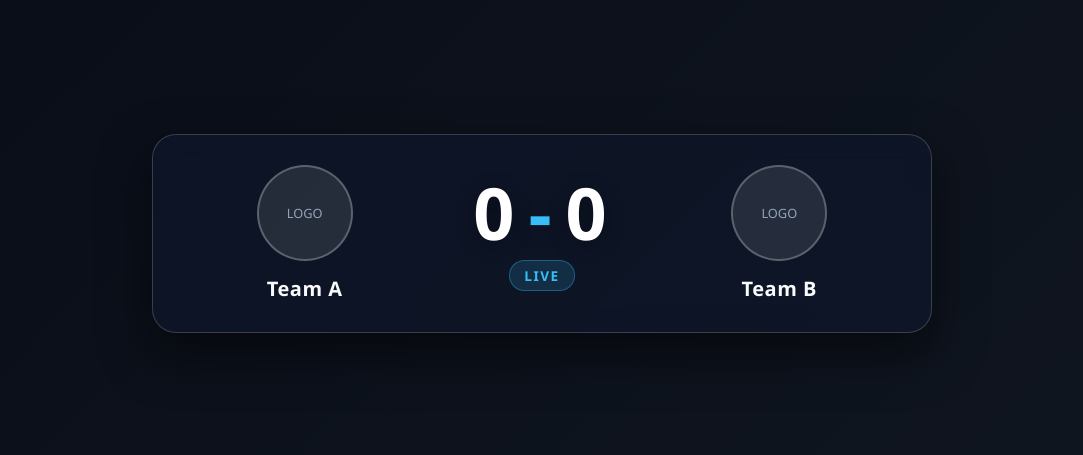
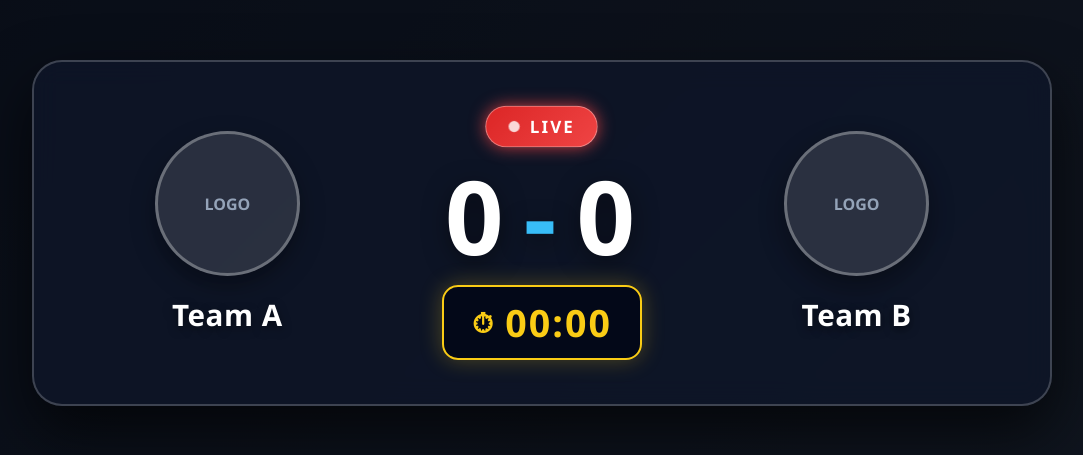
Before and after one commit to skmahinkarim-beep/brbsportsbangla, a plain HTML site: page index.html in a window 1280 px wide. Shown: the part 167-622 px from the top of the page, without its empty margins (98-1181 px from the left). Drawn offline with Linux system fonts and the light colour scheme; no server answers.

Commit message:
Enhance scoreboard layout and add live timer
Updated styles for scoreboard and team elements, added live badge and timer functionality.

```diff
--- a/index.html
+++ b/index.html
@@ -33,7 +33,7 @@
       content: "";
       position: fixed;
       inset: 0;
-      background: rgba(0, 0, 0, 0.45);
+      background: rgba(0, 0, 0, 0.48);
       z-index: 0;
     }
 
@@ -44,35 +44,36 @@
       align-items: center;
       justify-content: space-between;
       width: 100%;
-      max-width: 780px;
-      background: rgba(15, 23, 42, 0.72);
-      backdrop-filter: blur(12px);
-      border: 1px solid rgba(255, 255, 255, 0.18);
-      border-radius: 24px;
-      padding: 30px 40px;
-      box-shadow: 0 20px 50px rgba(0, 0, 0, 0.55);
+      max-width: 1020px;
+      background: rgba(15, 23, 42, 0.78);
+      backdrop-filter: blur(14px);
+      border: 2px solid rgba(255, 255, 255, 0.2);
+      border-radius: 30px;
+      padding: 44px 52px;
+      box-shadow: 0 25px 60px rgba(0, 0, 0, 0.65);
     }
 
     .team {
       display: flex;
       flex-direction: column;
       align-items: center;
-      gap: 14px;
-      width: 32%;
+      gap: 18px;
+      width: 31%;
       text-align: center;
     }
 
     .logo-box {
-      width: 96px;
-      height: 96px;
+      width: 145px;
+      height: 145px;
       border-radius: 50%;
-      background: rgba(255, 255, 255, 0.1);
-      border: 2px solid rgba(255, 255, 255, 0.25);
+      background: rgba(255, 255, 255, 0.12);
+      border: 3px solid rgba(255, 255, 255, 0.3);
       display: flex;
       align-items: center;
       justify-content: center;
       overflow: hidden;
-      padding: 8px;
+      padding: 12px;
+      box-shadow: 0 10px 25px rgba(0, 0, 0, 0.35);
     }
 
     .logo-box img {
@@ -83,16 +84,18 @@
     }
 
     .logo-placeholder {
-      font-size: 0.8rem;
+      font-size: 1rem;
+      font-weight: 700;
       color: #94a3b8;
     }
 
     .team-name {
-      font-size: 1.25rem;
-      font-weight: 700;
+      font-size: 1.85rem;
+      font-weight: 800;
       letter-spacing: 0.5px;
-      color: #f8fafc;
+      color: #ffffff;
       word-break: break-word;
+      text-shadow: 0 3px 10px rgba(0, 0, 0, 0.5);
     }
 
     .score-section {
@@ -100,52 +103,128 @@
       flex-direction: column;
       align-items: center;
       justify-content: center;
-      width: 36%;
+      gap: 18px;
+      width: 38%;
     }
 
+    /* লাল ও ধপধপ করা LIVE ব্যাজ */
+    .live-badge {
+      display: inline-flex;
+      align-items: center;
+      gap: 10px;
+      background: linear-gradient(135deg, #dc2626, #ef4444);
+      color: #ffffff;
+      font-size: 1.05rem;
+      font-weight: 800;
+      text-transform: uppercase;
+      letter-spacing: 2px;
+      padding: 8px 22px;
+      border-radius: 999px;
+      border: 1px solid rgba(255, 255, 255, 0.35);
+      animation: liveGlow 1.2s infinite ease-in-out;
+    }
+
+    .live-dot {
+      width: 11px;
+      height: 11px;
+      border-radius: 50%;
+      background: #ffffff;
+      animation: dotBlink 1.2s infinite ease-in-out;
+    }
+
+    @keyframes liveGlow {
+      0%, 100% {
+        transform: scale(1);
+        box-shadow: 0 0 12px rgba(239, 68, 68, 0.75);
+      }
+      50% {
+        transform: scale(1.06);
+        box-shadow: 0 0 28px rgba(239, 68, 68, 1);
+      }
+    }
+
+    @keyframes dotBlink {
+      0%, 100% {
+        opacity: 1;
+      }
+      50% {
+        opacity: 0.2;
+      }
+    }
+
+    /* বড় স্কোর */
     .score {
-      font-size: 4.5rem;
-      font-weight: 800;
+      font-size: 6.4rem;
+      font-weight: 900;
       letter-spacing: 4px;
       color: #ffffff;
       line-height: 1;
       display: flex;
       align-items: center;
-      gap: 10px;
-      text-shadow: 0 4px 20px rgba(0, 0, 0, 0.4);
+      gap: 16px;
+      text-shadow: 0 6px 25px rgba(0, 0, 0, 0.5);
+      font-variant-numeric: tabular-nums;
     }
 
     .divider {
       color: #38bdf8;
     }
 
-    .match-status {
-      margin-top: 12px;
-      font-size: 0.85rem;
-      font-weight: 700;
-      text-transform: uppercase;
-      letter-spacing: 1.5px;
-      color: #38bdf8;
-      background: rgba(56, 189, 248, 0.15);
-      border: 1px solid rgba(56, 189, 248, 0.35);
-      padding: 5px 14px;
-      border-radius: 999px;
+    /* সবার চোখে পড়ার মতো টাইমার */
+    .timer-box {
+      display: inline-flex;
+      align-items: center;
+      gap: 10px;
+      background: rgba(2, 6, 23, 0.85);
+      border: 2px solid #facc15;
+      color: #facc15;
+      font-size: 2.35rem;
+      font-weight: 800;
+      letter-spacing: 2px;
+      padding: 10px 28px;
+      border-radius: 16px;
+      box-shadow: 0 0 22px rgba(250, 204, 21, 0.28);
+      font-variant-numeric: tabular-nums;
     }
 
-    @media (max-width: 600px) {
+    .timer-icon {
+      font-size: 1.7rem;
+    }
+
+    /* মোবাইল ও ছোট স্ক্রিনের জন্য রেসপনসিভ */
+    @media (max-width: 768px) {
       .scoreboard {
-        padding: 20px 14px;
+        padding: 26px 18px;
+        border-radius: 22px;
       }
       .logo-box {
-        width: 66px;
-        height: 66px;
+        width: 84px;
+        height: 84px;
+        padding: 8px;
       }
       .team-name {
-        font-size: 0.95rem;
+        font-size: 1.15rem;
+      }
+      .live-badge {
+        font-size: 0.8rem;
+        padding: 5px 14px;
+        gap: 6px;
+      }
+      .live-dot {
+        width: 8px;
+        height: 8px;
       }
       .score {
-        font-size: 2.8rem;
-        gap: 6px;
+        font-size: 3.4rem;
+        gap: 8px;
+      }
+      .timer-box {
+        font-size: 1.4rem;
+        padding: 6px 16px;
+        border-radius: 12px;
+      }
+      .timer-icon {
+        font-size: 1.1rem;
       }
     }
   </style>
@@ -162,14 +241,23 @@
       <div id="team1Name" class="team-name">Team A</div>
     </div>
 
-    <!-- মাঝখানের স্কোর -->
+    <!-- মাঝখানের স্ট্যাটাস, স্কোর ও টাইমার -->
     <div class="score-section">
+      <div id="liveBadge" class="live-badge">
+        <span class="live-dot"></span>
+        <span id="matchStatusText">LIVE</span>
+      </div>
+
       <div class="score">
         <span id="team1Score">0</span>
         <span class="divider">-</span>
         <span id="team2Score">0</span>
       </div>
-      <div id="matchStatus" class="match-status">LIVE</div>
+
+      <div id="timerBox" class="timer-box">
+        <span class="timer-icon">⏱</span>
+        <span id="timerDisplay">00:00</span>
+      </div>
     </div>
 
     <!-- ডান পাশের দল -->
@@ -202,6 +290,40 @@
     const db = firebase.database();
     const scoreboardRef = db.ref('scoreboard');
 
+    let serverOffset = 0;
+    let timerState = { running: false, elapsedSeconds: 0, startTime: 0, show: true };
+
+    // সার্ভার টাইম অফসেট নেওয়া যাতে সব ডিভাইসে একদম সঠিক টাইমার চলে
+    db.ref('.info/serverTimeOffset').on('value', (snap) => {
+      serverOffset = snap.val() || 0;
+    });
+
+    function formatTime(totalSeconds) {
+      const safeSec = Math.max(0, Math.floor(totalSeconds));
+      const mins = Math.floor(safeSec / 60);
+      const secs = safeSec % 60;
+      return `${String(mins).padStart(2, '0')}:${String(secs).padStart(2, '0')}`;
+    }
+
+    function updateTimerUI() {
+      const timerBox = document.getElementById('timerBox');
+      if (timerState.show === false) {
+        timerBox.style.display = 'none';
+        return;
+      }
+      timerBox.style.display = 'inline-flex';
+
+      let totalSeconds = timerState.elapsedSeconds || 0;
+      if (timerState.running && timerState.startTime) {
+        const now = Date.now() + serverOffset;
+        const diff = Math.max(0, Math.floor((now - timerState.startTime) / 1000));
+        totalSeconds += diff;
+      }
+      document.getElementById('timerDisplay').textContent = formatTime(totalSeconds);
+    }
+
+    setInterval(updateTimerUI, 500);
+
     function setLogo(imgEl, placeholderEl, url) {
       if (url && url.trim() !== '') {
         imgEl.src = url.trim();
@@ -218,7 +340,7 @@
       }
     }
 
-    // Firebase থেকে রিয়েল-টাইম ডাটা শোনা
+    // Firebase থেকে রিয়েল-টাইম ডাটা লোড
     scoreboardRef.on('value', (snapshot) => {
       const data = snapshot.val();
       if (!data) return;
@@ -248,14 +370,26 @@
         data.team2?.logo
       );
 
-      // ম্যাচ স্ট্যাটাস
-      const statusEl = document.getElementById('matchStatus');
+      // লাল ব্লিঙ্কিং স্ট্যাটাস ব্যাজ
+      const badgeEl = document.getElementById('liveBadge');
+      const statusTextEl = document.getElementById('matchStatusText');
       if (data.status && data.status.trim() !== '') {
-        statusEl.textContent = data.status.trim();
-        statusEl.style.display = 'inline-block';
+        statusTextEl.textContent = data.status.trim();
+        badgeEl.style.display = 'inline-flex';
       } else {
-        statusEl.style.display = 'none';
+        badgeEl.style.display = 'none';
       }
+
+      // টাইমার ডাটা আপডেট
+      if (data.timer) {
+        timerState = {
+          running: !!data.timer.running,
+          elapsedSeconds: data.timer.elapsedSeconds || 0,
+          startTime: data.timer.startTime || 0,
+          show: data.timer.show !== false
+        };
+      }
+      updateTimerUI();
     });
   </script>
 
```
